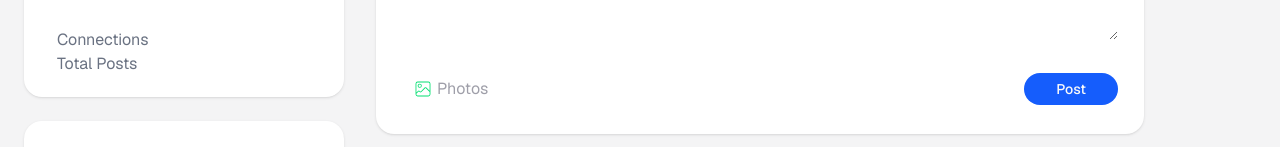
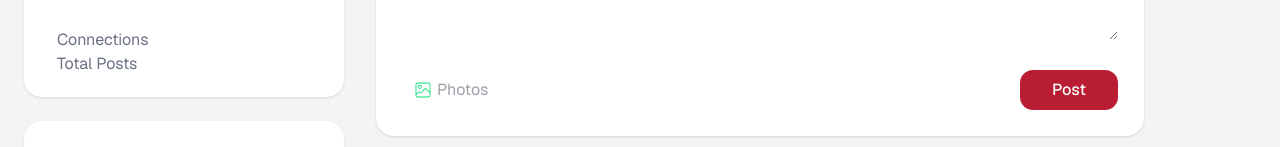
Before and after one commit to SasherGurung/nepalisaathi-frontend, a Next.js app: page /feed in a window 1280 px wide. Shown: the part 257-404 px from the top of the page. Built offline with nearby package versions, Linux system fonts and the light colour scheme; no server answers.

Commit message:
feat: completed logic for post

```diff
--- a/app/(users)/feed/page.tsx
+++ b/app/(users)/feed/page.tsx
@@ -261,7 +261,7 @@ function FeedClientPage() {
               <Button
                 onClick={handlePost}
                 disabled={loading}
-                className="rounded-full bg-blue-600 px-8 py-4 cursor-pointer"
+                className="rounded-xl bg-(--brand-maroon) hover:bg`-red-600 text-base px-8 py-5 cursor-pointer"
               >
                 {loading ? "Posting..." : "Post"}
               </Button>
@@ -276,6 +276,7 @@ function FeedClientPage() {
 
               <div>
                 <p className="font-semibold text-xl">{user?.name}</p>
+                <p></p>
               </div>
             </div>
 
```
